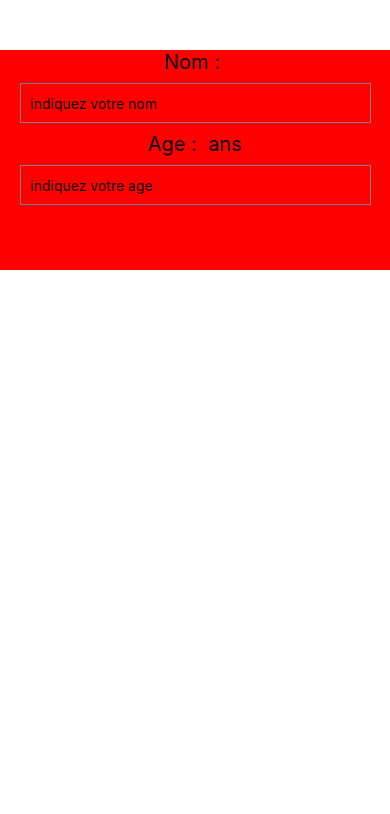
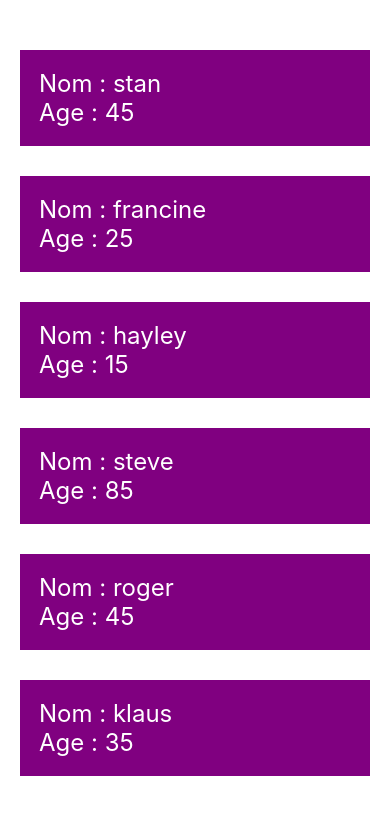
Before and after one commit to cem-sucu/exo1-react-native, a React Native app: screen / in a window 390 px wide. Shown: the top 814 px of the page. Built offline with nearby package versions, Linux system fonts and the light colour scheme.

Commit message:
afficher le contenu d'un objet

```diff
--- a/App.js
+++ b/App.js
@@ -2,46 +2,57 @@ import React, { useState } from "react";
 import { View, Text, StyleSheet, TextInput, Button } from "react-native";
 
 export default function App() {
-    const [name, setName] = useState();
-    const [age, setAge] = useState();
-
-
+    const obj = [
+        {
+            id: 1,
+            name: "stan",
+            age: 45,
+        },
+        {
+            id: 2,
+            name: "francine",
+            age: 25,
+        },
+        {
+            id: 3,
+            name: "hayley",
+            age: 15,
+        },
+        {
+            id: 4,
+            name: "steve",
+            age: 85,
+        },
+        {
+            id: 5,
+            name: "roger",
+            age: 45,
+        },
+        {
+            id: 6,
+            name: "klaus",
+            age: 35,
+        },
+    ];
+    const [family, setFamily] = useState(obj);
+    console.log(family);
 
     return (
         <View style={styles.wrapper}>
-            <Text style={styles.text}>Nom : {name}</Text>
-            <TextInput
-                placeholder="indiquez votre nom"
-                style={styles.textInput}
-                onChangeText={(val) => setName(val)}
-            />
-            <Text style={styles.text}>Age : {age} ans</Text>
-            <TextInput
-                placeholder="indiquez votre age"
-                style={styles.textInput}
-                onChangeText={(val) => setAge(val)}
-                keyboardType="numeric"
-            />
+            {family.map((member) => {
+                return (
+                    <View key={member.id} style={styles.viewList}>
+                        <Text style={styles.text}>Nom : {member.name}</Text>
+                        <Text style={styles.text}>Age : {member.age}</Text>
+                    </View>
+                );
+            })}
         </View>
     );
 }
 
 const styles = StyleSheet.create({
-    wrapper: {
-        marginTop: 50,
-        backgroundColor: "red",
-        alignItems: "center",
-        height: 220,
-    },
-    textInput: {
-        height: 40,
-        borderColor: "grey",
-        borderWidth: 1,
-        padding: 10,
-        margin: 9,
-        width: "90%",
-    },
-    text: {
-        fontSize: 20,
-    },
+    wrapper: { padding: 20 },
+    viewList: { marginTop: 30, backgroundColor: "purple", padding: 19 },
+    text: { color: "white", fontSize: 24 },
 });
--- a/package.json
+++ b/package.json
@@ -14,7 +14,7 @@
     "expo-status-bar": "~1.4.0",
     "react": "^18.0.0",
     "react-dom": "^18.0.0",
-    "react-native": "0.69.5",
+    "react-native": "0.69.6",
     "react-native-web": "~0.18.7"
   },
   "devDependencies": {
```
Also changed, not shown: 1 other file (tests, documents, lock files or other folders).
